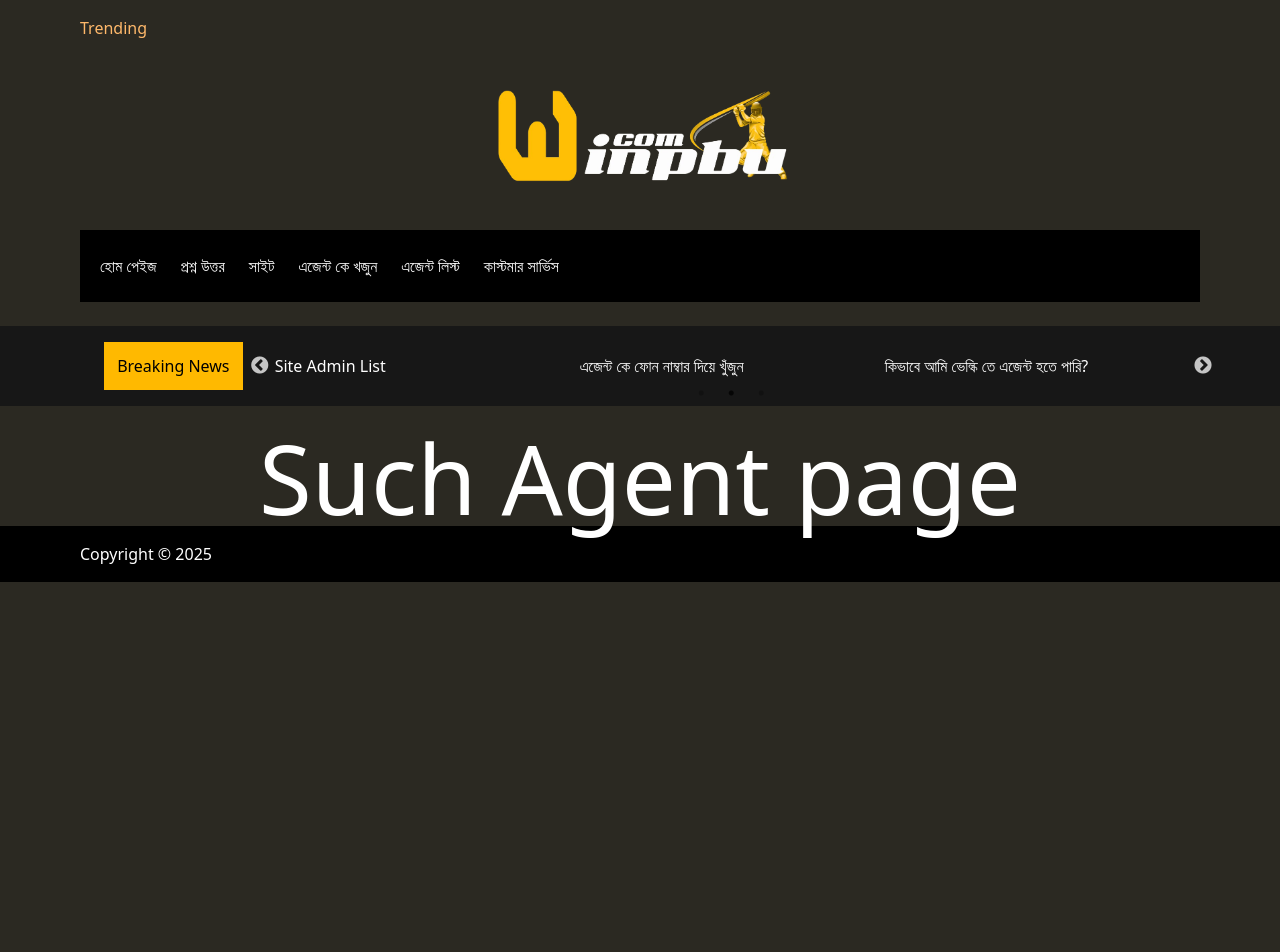
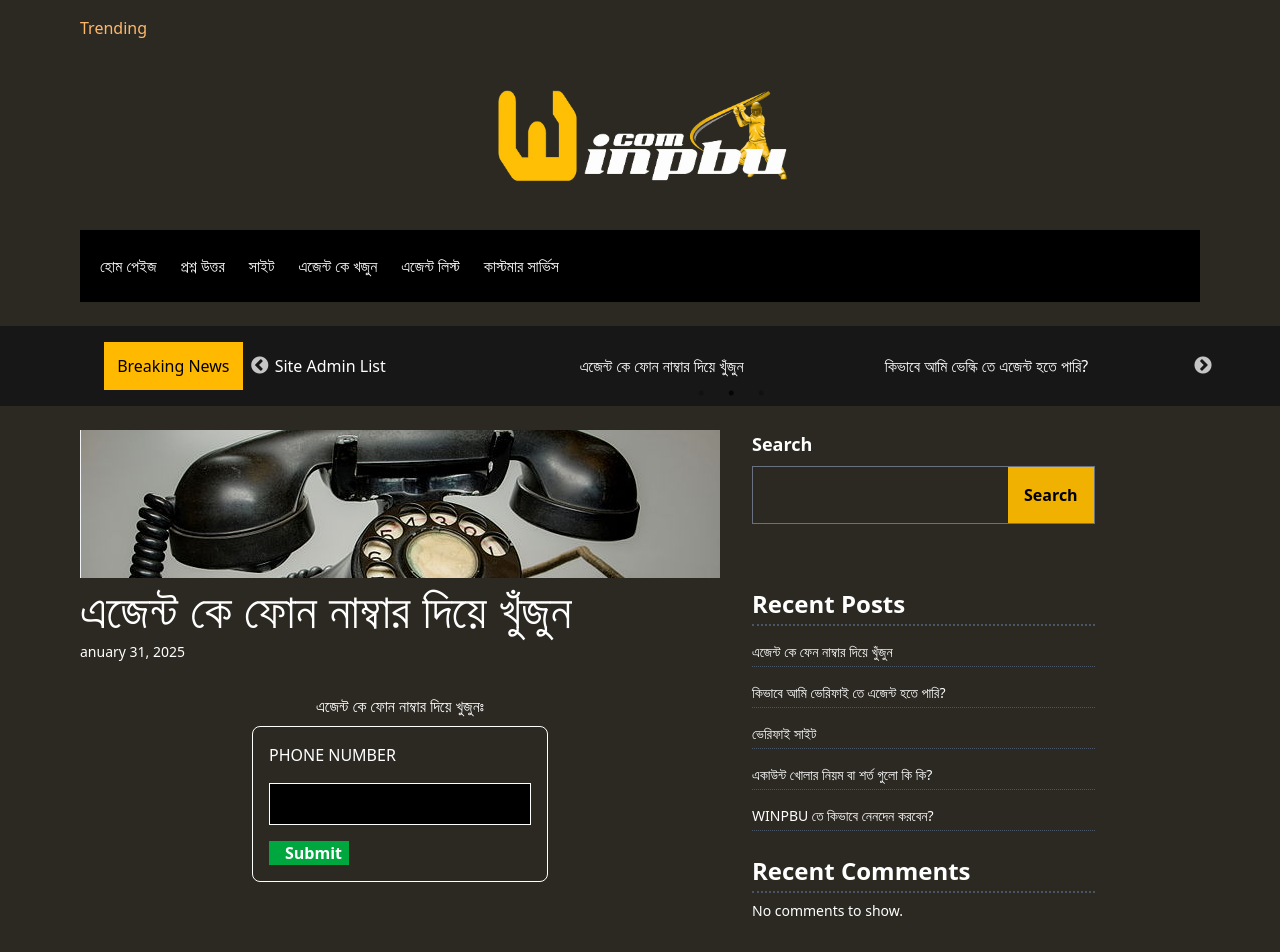
Before and after one commit to triwebic11/trending, a React (Vite) app in the folder client/: page /suchagent in a window 1280 px wide. Shown: the top 952 px of the page. Before the commit the page ends 800 px from the top, so only its background shows below. Built offline with nearby package versions, Linux system fonts and the light colour scheme.

Commit message:
create suchagent page, seconde slider design update

```diff
--- a/client/src/components/Navbar.jsx
+++ b/client/src/components/Navbar.jsx
@@ -10,7 +10,7 @@ const Navbar = () => {
     <div>
       <div className="flex bg-black text-white py-6 px-5">
         <ul className="hidden md:flex gap-6 relative z-10">
-          {menuItems.map((item, index) => (
+          {menuItems?.map((item, index) => (
             <li
               key={index}
               className="relative "
@@ -30,7 +30,7 @@ const Navbar = () => {
               {/* Submenu */}
               {item.submenu && openIndex === index && (
                 <ul className="absolute left-0 top-full pt-2  w-56 bg-[#1D1B14] z-0">
-                  {item.submenu.map((subItem, subIndex) => (
+                  {item.submenu?.map((subItem, subIndex) => (
                     <li key={subIndex}>
                       <Link
                         to={subItem.path}
--- a/client/src/components/SubBoxOfSecondSlid.jsx
+++ b/client/src/components/SubBoxOfSecondSlid.jsx
@@ -11,8 +11,13 @@ const SubBoxOfSecondSlid = ({ link, title }) => {
           </span>
         </Link>
       </div>
-      <div className="text-6xl font-bold text-white cursor-pointer">
-        <Link to={link}>{title}</Link>
+      <div>
+        <Link to={link}>
+          <span className="text-5xl font-bold text-white cursor-pointer text-shadow-lg text-shadow-black relative overflow-hidden inline-flex group">
+            {title}
+            <span className="absolute w-full h-[5px] bg-white left-0 bottom-0 -translate-x-full group-hover:translate-x-0 transform transition-transform duration-500" />
+          </span>
+        </Link>
       </div>
       <div className="-mt-10">
         <Link to={link}>
--- a/client/src/pages/Home.jsx
+++ b/client/src/pages/Home.jsx
@@ -6,9 +6,7 @@ import AgentSearchForm from "../components/AgentSearchForm";
 import ImageBoxDesigner from "../components/ImageBoxDesigner";
 import HomeCardSections from "../components/HomeCardSections";
 
-
 const Home = () => {
-
   return (
     <div>
       <Container className="my-6 px-7  text-center text-white text-8xl">
@@ -19,7 +17,7 @@ const Home = () => {
               <h1 className="text-7xl font-bold">WINPBU তে স্বাগতম</h1>
             </div>
             <div className="text-base font-semibold my-4">
-              <AgentSearchForm></AgentSearchForm>
+              <AgentSearchForm />
             </div>
             <div className=" text-lg ">
               <p>
@@ -35,30 +33,30 @@ const Home = () => {
               <br />
               <p className="font-bold">কিভাবে একাউন্ট খুলবেনঃ</p>
               <p>
-                আমাদের সাইটে একাউন্ট করতে হলে আপনার
-                এজেন্ট এর মাধ্যমে একাউন্ট খুলতে হবে। এজেন্ট এর মাধ্যমেই টাকা
-                ডিপোজিট এবং উইথড্র করতে হবে। আপনি যে এজেন্ট এর কাছ থেকে একাউন্ট
-                খুলবেন তার সাথেই সব সময় লেনদেন করতে হবে। ঠিক কোন এজেন্ট কে টাকা
-                দিবেন এবং কিভাবে তার সাথে লেনদেন করবেন তার বুঝতে হলে আপনার
-                নিম্বের তথ্য গুলো পড়া জরুরী।
+                আমাদের সাইটে একাউন্ট করতে হলে আপনার এজেন্ট এর মাধ্যমে একাউন্ট
+                খুলতে হবে। এজেন্ট এর মাধ্যমেই টাকা ডিপোজিট এবং উইথড্র করতে হবে।
+                আপনি যে এজেন্ট এর কাছ থেকে একাউন্ট খুলবেন তার সাথেই সব সময়
+                লেনদেন করতে হবে। ঠিক কোন এজেন্ট কে টাকা দিবেন এবং কিভাবে তার
+                সাথে লেনদেন করবেন তার বুঝতে হলে আপনার নিম্বের তথ্য গুলো পড়া
+                জরুরী।
               </p>
               <br />
               <p className="font-bold">এজেন্ট লিস্টঃ </p>
               <p>
-                একাউন্ট খুলতে নিম্বের অনলাইন এজেন্ট লিস্ট এ ক্লিক
-                করুন। এজেন্ট লিষ্ট এর এজেন্ট দের সাথে ইউজার দের শুধু মাত্র
-                হোয়াটসাপ এর মাধ্যমে যোগাযোগ করতে হবে। হোয়াটসাপ ছাড়া অন্য কোন
-                মাধ্যমে যোগাযোগ করলে বা লেনদেন করলে তা গ্রহনযোগ্য হবে না।
-                হোয়াটসাপ এ যোগাযোগ করতে হলে এজেন্ট লিস্টে হোয়াটসাপ আইকন উপরে
-                ক্লিক করুন অথবা ফোন নাম্বার টি মোবাইলে সেভ করে তাকে হোয়াটসাপ এ
-                মসেজ পাঠাতে পারবেন। হোয়াটসাপ এপ টি আপনার মোবাইলে আগে থেকেই
-                থাকতে হবে। না থাকলে গুগুল প্লে থেকে ইন্সটল করে নিন।
+                একাউন্ট খুলতে নিম্বের অনলাইন এজেন্ট লিস্ট এ ক্লিক করুন। এজেন্ট
+                লিষ্ট এর এজেন্ট দের সাথে ইউজার দের শুধু মাত্র হোয়াটসাপ এর
+                মাধ্যমে যোগাযোগ করতে হবে। হোয়াটসাপ ছাড়া অন্য কোন মাধ্যমে
+                যোগাযোগ করলে বা লেনদেন করলে তা গ্রহনযোগ্য হবে না। হোয়াটসাপ এ
+                যোগাযোগ করতে হলে এজেন্ট লিস্টে হোয়াটসাপ আইকন উপরে ক্লিক করুন
+                অথবা ফোন নাম্বার টি মোবাইলে সেভ করে তাকে হোয়াটসাপ এ মসেজ পাঠাতে
+                পারবেন। হোয়াটসাপ এপ টি আপনার মোবাইলে আগে থেকেই থাকতে হবে। না
+                থাকলে গুগুল প্লে থেকে ইন্সটল করে নিন।
               </p>
             </div>
           </div>
         </div>
       </Container>
-      <HomeCardSections></HomeCardSections>
+      <HomeCardSections />
     </div>
   );
 };
--- a/client/src/pages/SuchAgent.jsx
+++ b/client/src/pages/SuchAgent.jsx
@@ -1,9 +1,79 @@
 import React from "react";
 import Container from "../components/Container";
+import HomeCardSections from "../components/HomeCardSections";
+import telephone from "../assets/telephone.png";
 const SuchAgent = () => {
   return (
     <div>
-      <Container className="text-center text-white text-8xl">Such Agent page</Container>
+      <Container className=" text-white">
+        <div className="flex flex-col md:flex-row gap-8">
+          <div>
+            <img src={telephone} alt="Such agent by call" />
+            <h1 className="text-5xl my-2">এজেন্ট কে ফোন নাম্বার দিয়ে খুঁজুন</h1>
+            <h1 className="text-sm">anuary 31, 2025</h1>
+            <div className="flex flex-col items-center justify-center p-6">
+              <h1 className="my-2">এজেন্ট কে ফোন নাম্বার দিয়ে খুজুনঃ</h1>
+              <div className="w-1/2 border border-white rounded-lg flex flex-col gap-4 p-4">
+                <h1>PHONE NUMBER</h1>
+                <input
+                  type="text"
+                  className="w-full flex-grow px-2 py-2 bg-black text-white focus:outline-none border border-white"
+                />
+                <button className="w-20 bg-green-600  hover:text-black font-semibold px-4 cursor-pointer inline-flex ">
+                  Submit{" "}
+                </button>
+              </div>
+            </div>
+          </div>
+          <div>
+            {/* Sidebar */}
+
+            <aside>
+              <h3 className="text-lg font-semibold mb-2">Search</h3>
+              <div className="flex border border-gray-500 mb-16">
+                <input
+                  type="text"
+                  className="flex-grow px-3 py-4 bg-transparent text-white focus:outline-none"
+                />
+                <button className="bg-yellow-500 hover:bg-[#ff7c7c] text-black font-semibold px-4">
+                  Search
+                </button>
+              </div>
+              <h3 className="text-2xl font-semibold mb-4 border-dotted border-b-2 border-gray-600 pb-1">
+                Recent Posts
+              </h3>
+              <ul className="space-y-4 text-sm ">
+                <li className="border-b-1 border-dotted border-gray-600 pb-1">
+                  {" "}
+                  এজেন্ট কে ফেন নাম্বার দিয়ে খুঁজুন
+                </li>
+                <li className="border-b-1 border-dotted border-gray-600 pb-1">
+                  {" "}
+                  কিভাবে আমি ভেরিফাই তে এজেন্ট হতে পারি?
+                </li>
+                <li className="border-b-1 border-dotted border-gray-600 pb-1">
+                  {" "}
+                  ভেরিফাই সাইট
+                </li>
+                <li className="border-b-1 border-dotted border-gray-600 pb-1">
+                  {" "}
+                  একাউন্ট খোলার নিয়ম বা শর্ত গুলো কি কি?
+                </li>
+                <li className="border-b-1 border-dotted border-gray-600 pb-1">
+                  {" "}
+                  WINPBU তে কিভাবে নেনদেন করবেন?
+                </li>
+              </ul>
+
+              <h3 className="text-2xl font-semibold mt-6 border-b-2 border-dotted border-gray-600 pb-1">
+                Recent Comments
+              </h3>
+              <p className="text-sm  mt-2">No comments to show.</p>
+            </aside>
+          </div>
+        </div>
+        <HomeCardSections />
+      </Container>
     </div>
   );
 };
```
Also changed, not shown: client/src/assets/telephone.png (added).
